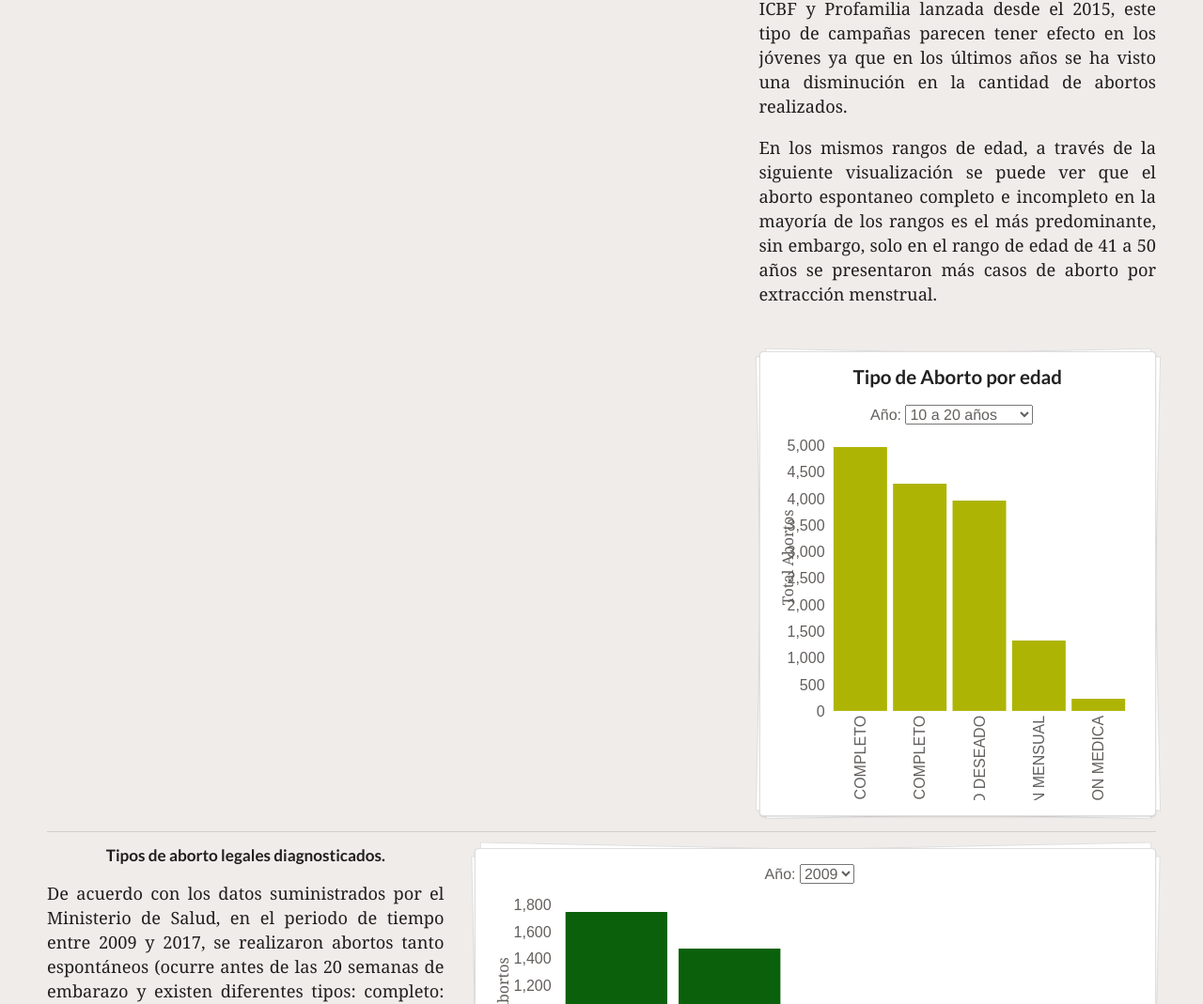
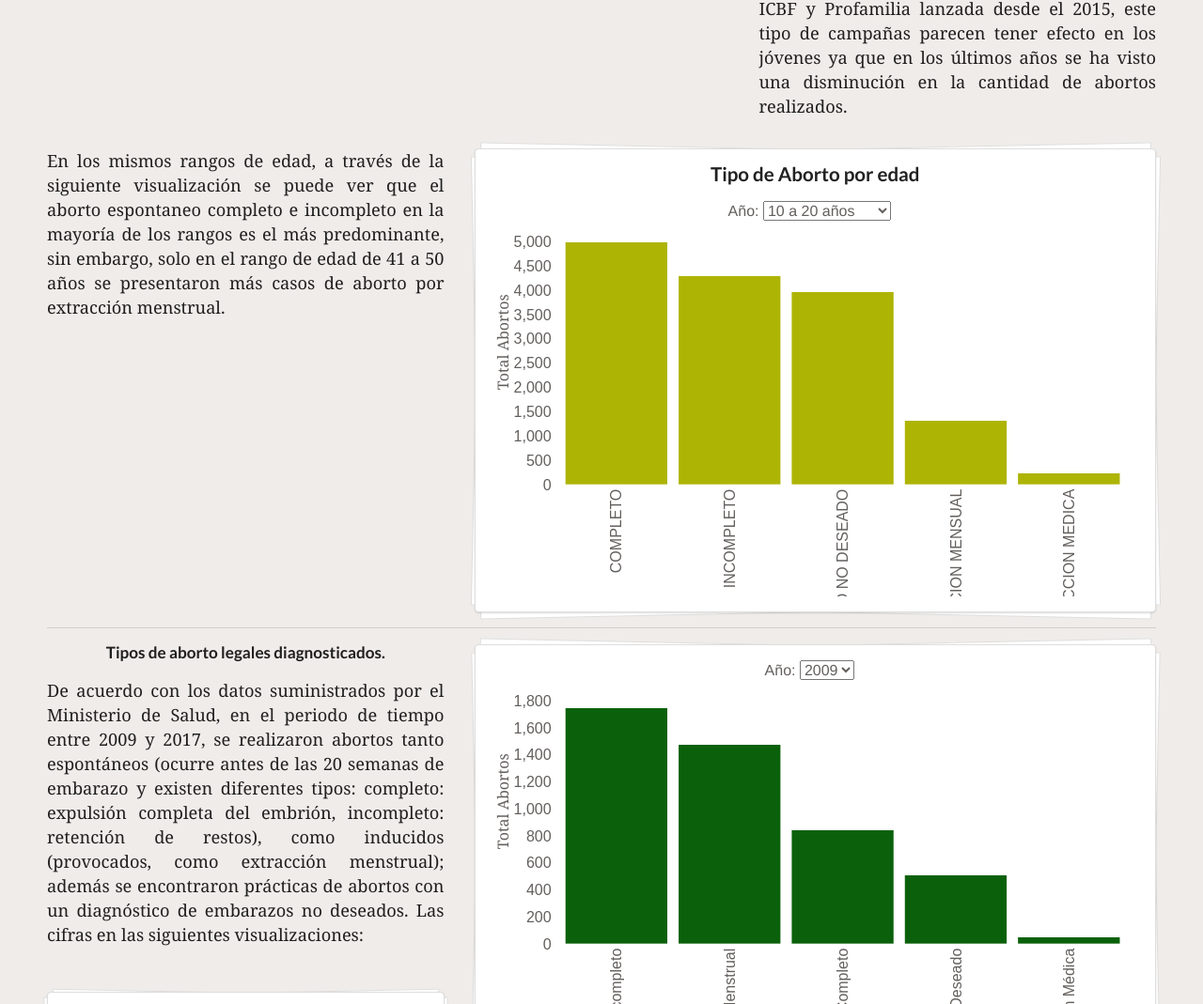
Before and after one commit to omarriaga/viz-aborto-colombia, a website: page src/index.html in a window 1280 px wide. Shown: the part 2597-3666 px from the top of the page at 94% size. Drawn offline with nearby package versions, Linux system fonts and the light colour scheme; a script that the page names is missing.

Commit message:
cambio de estilos

```diff
--- a/src/index.html
+++ b/src/index.html
@@ -54,12 +54,19 @@
       <div class="paragrah">
         <p>Según los datos obtenidos del Ministerio de Salud, en la siguiente visualización se puede evidenciar que las mujeres que más acudieron a este tipo de procedimientos en los centros de salud están en el rango de edad de 21 a 30 años, y el año en el cual más se realizaron fue en el año 2014 con un total de 9.537 abortos.</p>
         <p>Con esta visualización también se puede evidenciar que las mujeres entre 10 y 20 años presentan una cantidad significativa de abortos realizados para cada uno de los años, siendo en 2014 el pico más alto. Estas cifras son preocupantes y están directamente relacionadas con los embarazos registrados a temprana edad en Colombia, a raíz de estas cifras se han lanzado diferentes campañas con el fin de prevenir estas situaciones, ejemplo de ello es la campaña #YoCuidoMiFuturo realizada por el ICBF y Profamilia lanzada desde el 2015, este tipo de campañas parecen tener efecto en los jóvenes ya que en los últimos años se ha visto una disminución en la cantidad de abortos realizados.</p>
+      </div>
+    </div>
+
+    <div class="ui six wide column">
+      <div class="paragrah">
         <p>En los mismos rangos de edad, a través de la siguiente visualización se puede ver que el aborto espontaneo completo e incompleto en la mayoría de los rangos es el más predominante, sin embargo, solo en el rango de edad de 41 a 50 años se presentaron más casos de aborto por extracción menstrual.</p>
-        <div class="ui center aligned piled segment">
-          <h3 class="ui header">Tipo de Aborto por edad</h3>
-          <div class="dropdown" id="rango"><label>Año: </label><select></select></div>
-          <div id="chart-5" style="min-height: 400px;"></div>
-        </div>
+      </div>
+    </div>
+    <div class="ui ten wide column">
+      <div class="ui center aligned piled segment">
+        <h3 class="ui header">Tipo de Aborto por edad</h3>
+        <div class="dropdown" id="rango"><label>Año: </label><select></select></div>
+        <div id="chart-5" style="min-height: 400px;"></div>
       </div>
     </div>
   </div>
```
